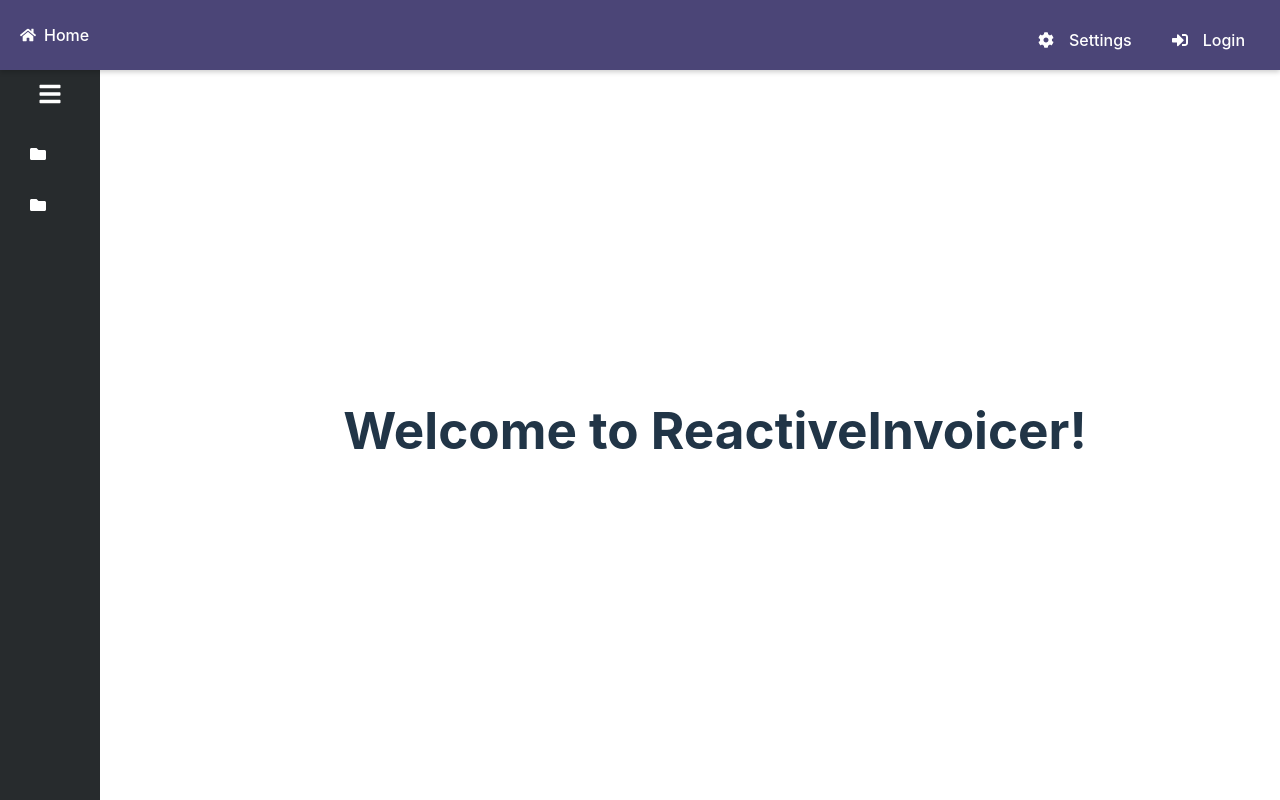
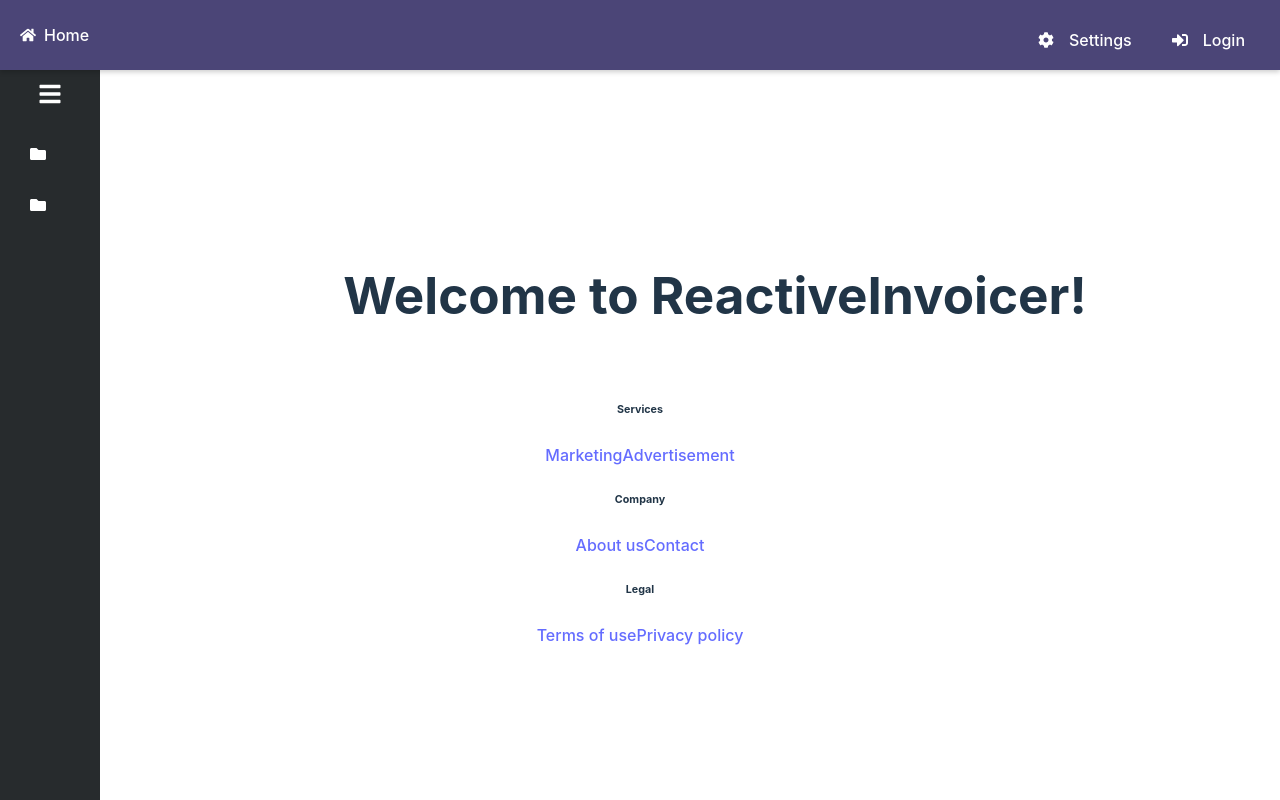
Before and after one commit to DimitrovAlexander/ReactiveInvoicer, a React (Vite) app in the folder ReactiveInvoicerFrontEnd/ReactiveInvoicer/: page / in a window 1280 px wide. Built offline with nearby package versions, Linux system fonts and the light colour scheme.

Commit message:
Update AppLayout.jsx

```diff
--- a/ReactiveInvoicerFrontEnd/ReactiveInvoicer/src/components/layout/AppLayout.jsx
+++ b/ReactiveInvoicerFrontEnd/ReactiveInvoicer/src/components/layout/AppLayout.jsx
@@ -1,4 +1,39 @@
-import React from "react";
+import React, { useState } from "react";
+import Header from "./Header";
+import Sidebar from "./Sidebar";
+import Footer from "./Footer";
+import "./AppLayout.css";
+
+const AppLayout = ({ onLoginClick }) => {
+  const [isSidebarCollapsed, setIsSidebarCollapsed] = useState(false);
+
+  return (
+    <div className="app-layout">
+      <Header onLoginClick={onLoginClick} />
+      <div className="layout-content">
+        <Sidebar
+          isCollapsed={isSidebarCollapsed}
+          onToggle={() => setIsSidebarCollapsed(!isSidebarCollapsed)}
+        />
+        <main className="main-content">
+          <h1>Welcome to ReactiveInvoicer!</h1>
+        </main>
+      </div>
+      <Footer isSidebarCollapsed={isSidebarCollapsed} />
+    </div>
+  );
+};
+
+export default AppLayout;
+
+
+
+
+
+
+
+
+/*import React from "react";
 import Header from "./Header";
 import Sidebar from "./Sidebar";
 import "./AppLayout.css";
@@ -9,13 +44,13 @@ const AppLayout = ({ onLoginClick }) => {
       <Header onLoginClick={onLoginClick} />
       <div className="layout-content">
         <Sidebar />
-        <main className="main-content">
-          {/* Add the main page content here */}
-          <h1>Welcome to ReactiveInvoicer!</h1>
+        <main className="main-content">*/
+          /*{*//* Add the main page content here *//*}*/
+          /*<h1>Welcome to ReactiveInvoicer!</h1>
         </main>
       </div>
     </div>
   );
 };
 
-export default AppLayout;
+export default AppLayout;*/
```
